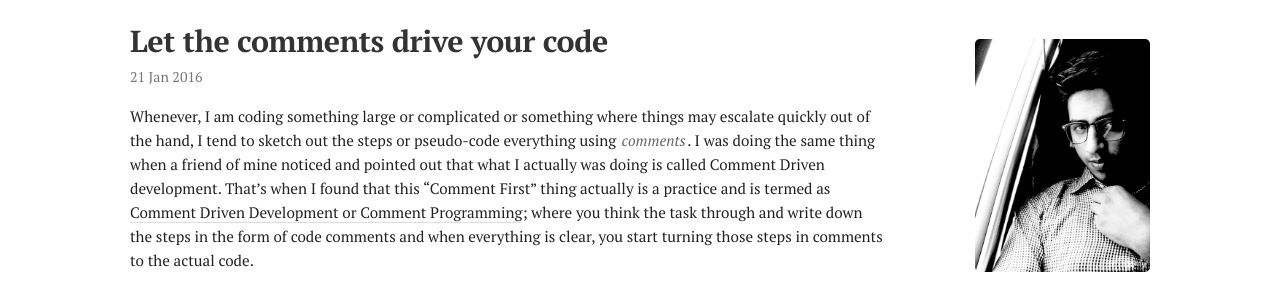
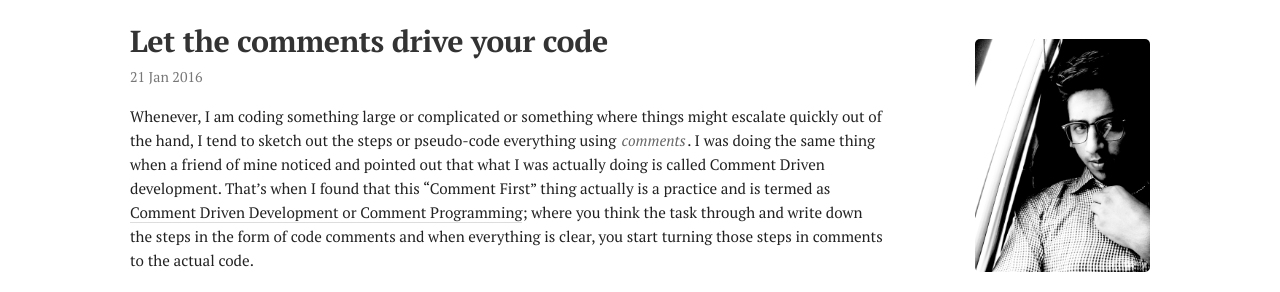
Before and after one commit to kamranahmedse/kamranahmedse.github.io, a Jekyll site: the page built from blog/_posts/2016-01-21-let-the-comments-drive-your-code.md, in a window 1280 px wide and 900 px high. Shown: the part 122-414 px from the top of the window. Built offline with Jekyll 4.4.1, drawn with Linux system fonts in a browser that asks for light colours; comment, search, counter and statistics services are not loaded; some of the changed text lies outside the part shown.

Commit message:
Update 2016-01-21-let-the-comments-drive-your-code.md

```diff
--- a/blog/_posts/2016-01-21-let-the-comments-drive-your-code.md
+++ b/blog/_posts/2016-01-21-let-the-comments-drive-your-code.md
@@ -4,7 +4,7 @@ title: Let the comments drive your code
 comments: true
 ---
 
-Whenever, I am coding something large or complicated or something where things may escalate quickly out of the hand, I tend to sketch out the steps or pseudo-code everything using *comments*. I was doing the same thing when a friend of mine noticed and pointed out that what I actually was doing is called Comment Driven development. That's when I found that this "Comment First" thing actually is a practice and is termed as [Comment Driven Development or Comment Programming](https://en.wikipedia.org/wiki/Comment_programming); where you think the task through and write down the steps in the form of code comments and when everything is clear, you start turning those steps in comments to the actual code.
+Whenever, I am coding something large or complicated or something where things might escalate quickly out of the hand, I tend to sketch out the steps or pseudo-code everything using *comments*. I was doing the same thing when a friend of mine noticed and pointed out that what I was actually doing is called Comment Driven development. That's when I found that this "Comment First" thing actually is a practice and is termed as [Comment Driven Development or Comment Programming](https://en.wikipedia.org/wiki/Comment_programming); where you think the task through and write down the steps in the form of code comments and when everything is clear, you start turning those steps in comments to the actual code.
 
 You might even be doing the same thing without noticing the fact that what you are actually doing is CDD. Let me explain it with an example of how I go about coding some thing, or in other words what Comment Driven Development is, by using an example.
 
```
Also changed, not shown: other parts of blog/_posts/2016-01-21-let-the-comments-drive-your-code.md (+1 -1 lines).
